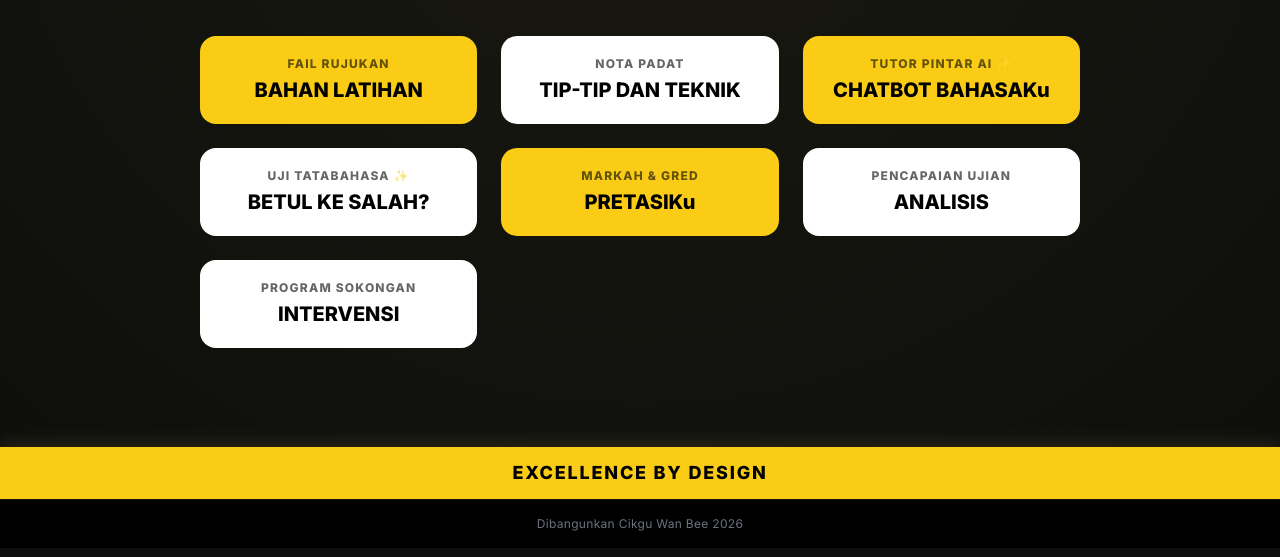
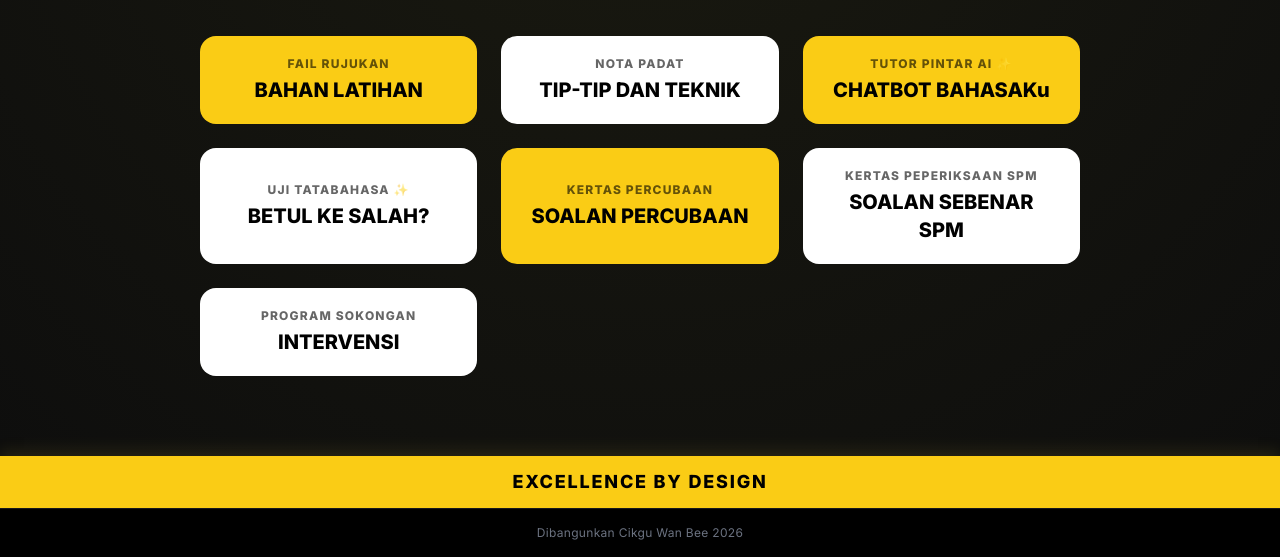
Before and after one commit to wanbee68/PortalBM, a plain HTML site: page index.html in a window 1280 px wide. Shown: the part 252-809 px from the top of the page. Drawn offline with nearby package versions, Linux system fonts and the light colour scheme.

Commit message:
Replace performance buttons with SPM question links

```diff
--- a/index.html
+++ b/index.html
@@ -91,16 +91,16 @@
                 <span class="text-xl">BETUL KE SALAH?</span>
             </button>
 
-            <!-- 5. PRETASIKu (Kuning) -->
+            <!-- 5. SOALAN PERCUBAAN (Kuning) -->
             <a href="https://drive.google.com/drive/folders/1k566vgTNO9mO7d2amqBCgFHHOdl_oyYv?usp=sharing" target="_blank" class="button-link bg-yellow-400 text-black font-extrabold text-lg py-5 px-6 rounded-2xl flex flex-col items-center justify-center text-center transition-all duration-300 glow-hover">
-                <span class="text-xs tracking-widest text-black/60 uppercase mb-1">Markah & Gred</span>
-                <span class="text-xl">PRETASIKu</span>
+                <span class="text-xs tracking-widest text-black/60 uppercase mb-1">Kertas Percubaan</span>
+                <span class="text-xl">SOALAN PERCUBAAN</span>
             </a>
 
-            <!-- 6. ANALISIS (Putih) -->
+            <!-- 6. SOALAN SEBENAR SPM (Putih) -->
             <a href="https://drive.google.com/drive/folders/1N7ZvzGXJ3NZGTsFPIc8VlSYEuRQ3jtFP?usp=sharing" target="_blank" class="button-link bg-white text-black font-extrabold text-lg py-5 px-6 rounded-2xl flex flex-col items-center justify-center text-center transition-all duration-300 glow-white">
-                <span class="text-xs tracking-widest text-black/60 uppercase mb-1">Pencapaian Ujian</span>
-                <span class="text-xl">ANALISIS</span>
+                <span class="text-xs tracking-widest text-black/60 uppercase mb-1">Kertas Peperiksaan SPM</span>
+                <span class="text-xl">SOALAN SEBENAR SPM</span>
             </a>
 
             <!-- 7. INTERVENSI (Putih - Diletakkan di tengah pada skrin lebar jika ganjil) -->
```
